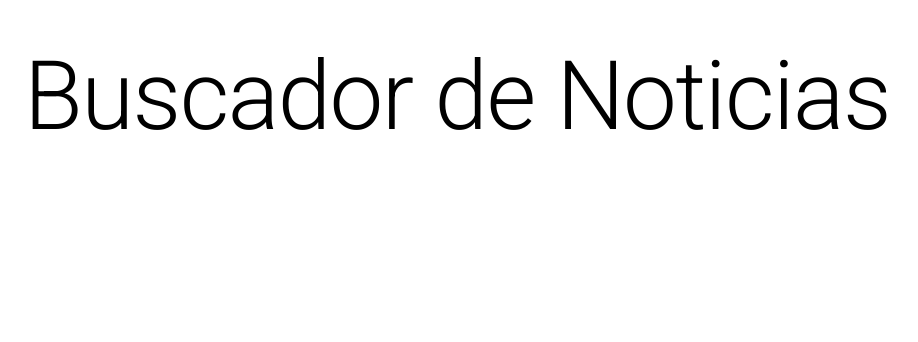
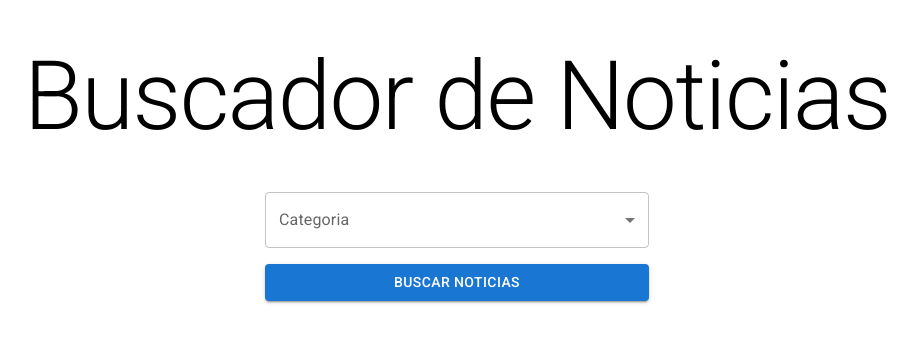
Before and after one commit to HectorCode8/NoticiasApp, a React (Vite) app: page / in a window 1280 px wide. Shown: the top 342 px of the page, without its empty margins (183-1101 px from the left). Built offline with nearby package versions, Linux system fonts and the light colour scheme.

Commit message:
add more styles

```diff
--- a/src/App.jsx
+++ b/src/App.jsx
@@ -1,5 +1,5 @@
 import { Container, Grid, Typography } from '@mui/material'
-
+import Formulario from './components/Formulario'
 function App() {
 
   return (
@@ -9,6 +9,16 @@
           Buscador de Noticias
         </Typography>
       </header>
+
+      <Grid
+        container direction="row"
+        justifyContent="center"
+        alignItems="center"
+      >
+        <Grid item xs={12} md={6} lg={4}>
+          <Formulario />
+        </Grid>
+      </Grid>
     </Container>
   )
 }
--- /dev/null
+++ b/src/components/Formulario.jsx
@@ -0,0 +1,49 @@
+import { FormControl, InputLabel, Select, MenuItem, Button, Box} from '@mui/material'
+
+
+const CATEGORIAS = [
+    { value: 'general', label: 'General'},
+    { value: 'business', label: 'Negocios'},
+    { value: 'entertainment', label: 'Entretenimiento'},
+    { value: 'health', label: 'Salud'},
+    { value: 'science', label: 'Ciencia'},
+    { value: 'sports', label: 'Deportes'},
+    { value: 'technology', label: 'Tecnología'},
+]
+
+const Formulario = () => {
+  return (
+    <form>
+        <FormControl fullWidth>
+            <InputLabel>Categoria</InputLabel>
+            <Select
+                label='Categoria'
+            >
+                {CATEGORIAS.map(categoria => (
+                    <MenuItem
+                        key={categoria.value}
+                        value={categoria.value}
+                    >
+                        {categoria.label}
+                    </MenuItem>
+                ))}
+            </Select>
+
+            <Box sx={{marginTop: 2}}>
+            <Button
+                fullWidth
+                variant='contained'
+                color="primary"
+            >
+                Buscar Noticias
+            </Button>
+            </Box>
+
+
+
+        </FormControl>
+    </form>
+  )
+}
+
+export default Formulario
```
